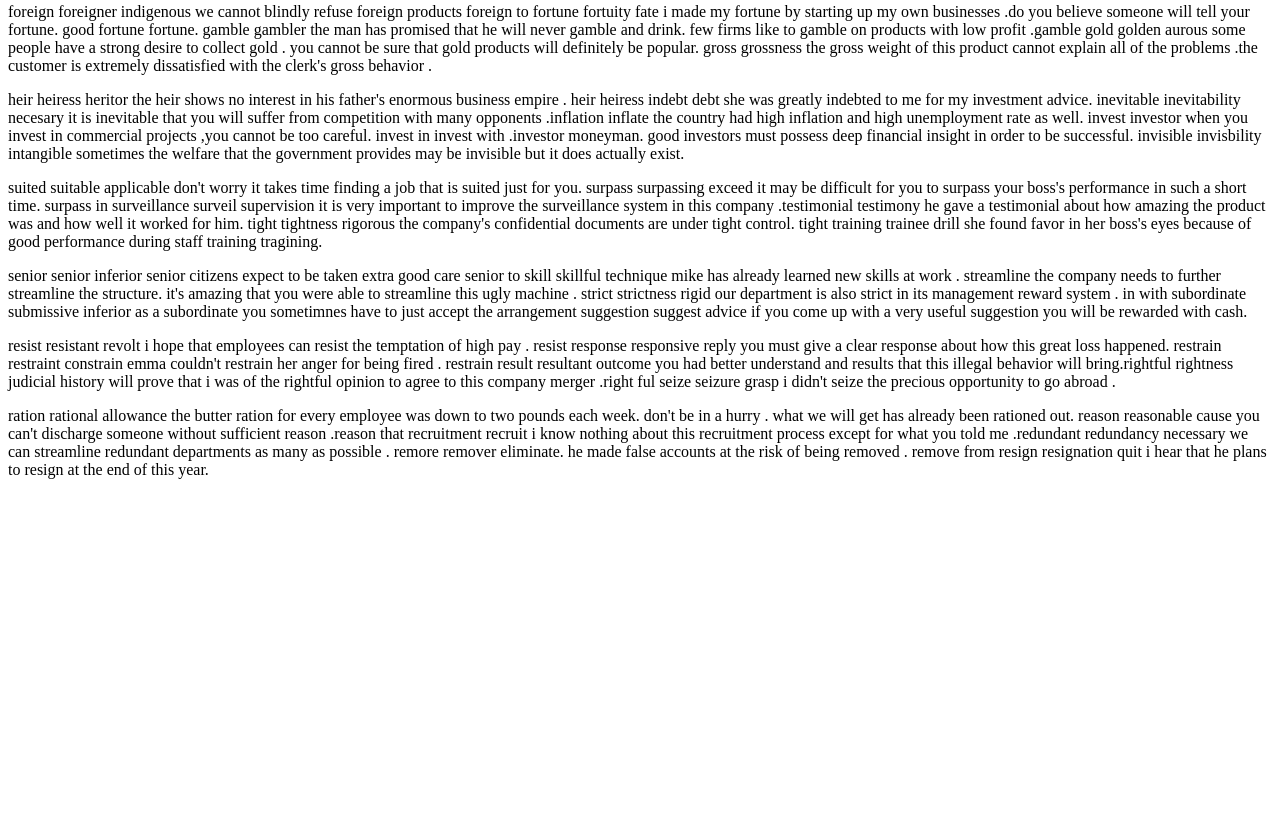
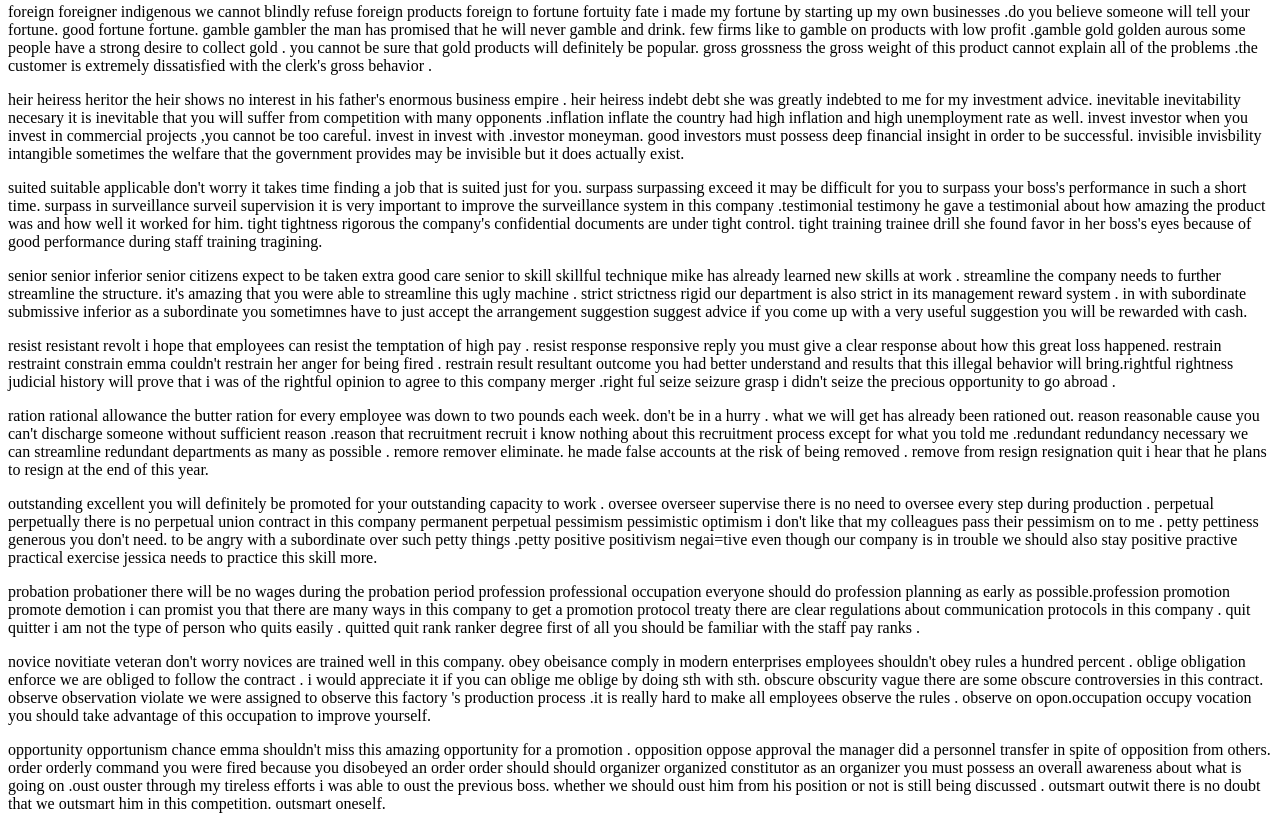
Before and after one commit to pann710/20210930, a plain HTML site: page index.html in a window 1280 px wide. Shown: the part 1859-2688 px from the top of the page. Before the commit the page ends 2354 px from the top, so only its background shows below. Drawn offline with Linux system fonts and the light colour scheme.

Commit message:
Update index.html

```diff
--- a/index.html
+++ b/index.html
@@ -30,10 +30,10 @@
   <p>senior senior inferior senior citizens expect to be taken extra good care  senior to skill skillful technique mike has already learned new skills at work . streamline the company needs to further streamline the structure. it's amazing that you were able to streamline this ugly machine . strict strictness rigid our department is also strict in its management reward system . in with subordinate submissive inferior as a subordinate you sometimnes have to just accept the arrangement suggestion  suggest advice if you come up with a very useful suggestion you will be rewarded with cash.</p>
   <p>resist resistant revolt i hope that employees can resist the temptation of high pay . resist response responsive reply you must give a clear response about how this great loss happened.  restrain restraint constrain emma couldn't restrain her anger for being fired . restrain  result resultant outcome you had better understand and results that this illegal behavior will bring.rightful rightness judicial  history  will prove that i was of the rightful opinion to agree to this company merger .right ful seize seizure grasp i didn't seize the precious opportunity to go abroad .</p>
   <p>ration rational allowance the butter ration for every employee was down to two pounds each week. don't be in a hurry . what we will get has already been rationed out. reason reasonable cause you can't discharge someone without sufficient reason .reason that recruitment recruit i know nothing about this recruitment process except for what you told me .redundant redundancy necessary  we can streamline redundant departments as many as possible . remore remover eliminate. he made false accounts at the risk  of being removed . remove from resign resignation quit i hear that he plans to resign at the end  of this year.</p>
-  <p></p>
-  <p></p>
-  <p></p>
-  <p></p>
+  <p>outstanding excellent you will definitely be promoted for your outstanding capacity to work . oversee overseer supervise there is no need to oversee every step during production . perpetual perpetually there is no perpetual union contract in this company permanent perpetual pessimism pessimistic optimism i don't like that my colleagues pass their pessimism on to me . petty pettiness generous you don't need. to be angry with a subordinate over such petty things .petty positive positivism negai=tive even though our company is in trouble we should also stay positive practive practical exercise jessica needs to practice this skill more.</p>
+  <p>probation probationer there will be no wages during the probation period profession professional occupation everyone should do profession planning as early as possible.profession promotion promote demotion i can promist you that there are many ways in this company to get a promotion protocol treaty there are clear regulations about communication protocols in this company . quit quitter i am not the type of person who quits easily . quitted quit rank ranker degree first of all you should be familiar with the staff pay ranks .</p>
+  <p>novice novitiate veteran don't worry novices are trained well in this company. obey obeisance comply in modern enterprises employees shouldn't obey rules a hundred percent . oblige obligation enforce we are obliged to follow the contract . i would appreciate it if you can oblige me oblige by doing sth with sth.  obscure obscurity vague there are some obscure controversies in this contract. observe observation violate we were assigned to observe this factory 's production process .it is really hard to make all employees observe the rules . observe on opon.occupation  occupy vocation you should take advantage  of this occupation to improve yourself.</p>
+  <p>opportunity opportunism chance emma shouldn't miss this amazing opportunity for a promotion . opposition oppose approval the manager did a personnel transfer in spite of opposition  from others. order orderly command you were fired because you disobeyed an order order should should organizer organized constitutor as an organizer you must possess an overall awareness about what is going on .oust ouster through my tireless efforts i was able to oust the previous boss. whether we should oust him from his position  or not is still being discussed . outsmart outwit  there is no doubt that we outsmart him in this competition. outsmart oneself.</p>
   <p></p>
   <p></p>
   <p></p>
```
